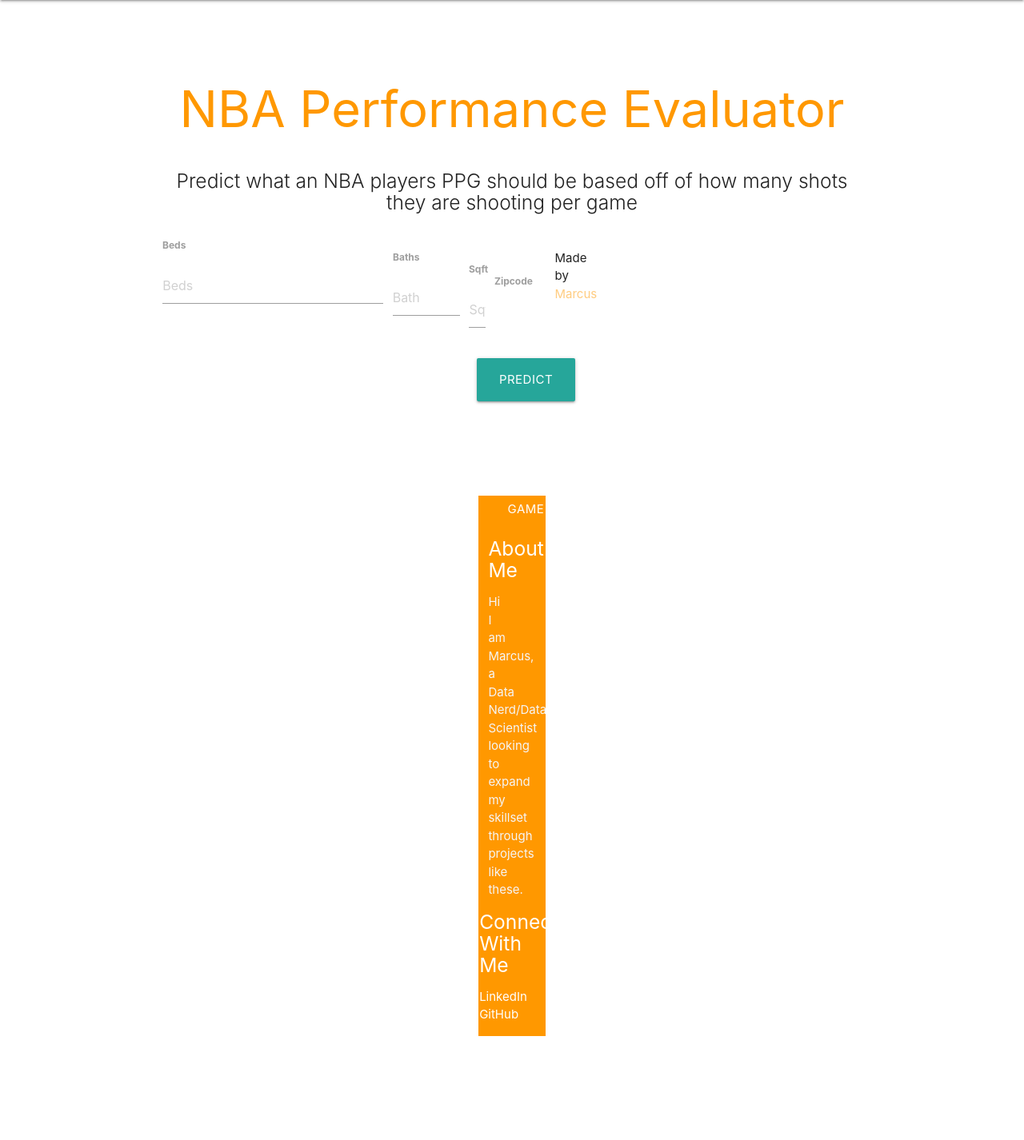
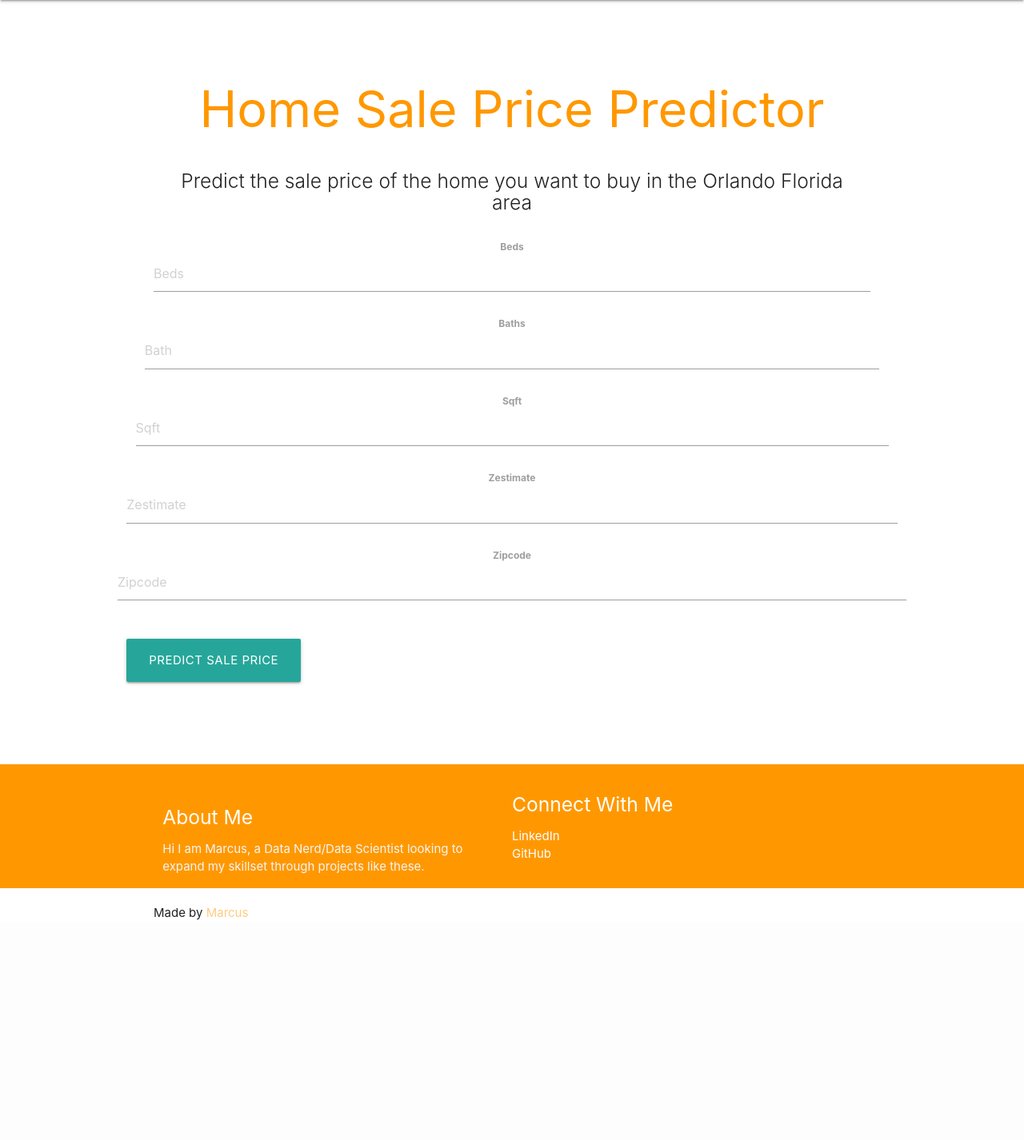
Before and after one commit to marcusdjr/housing_webapp, a Flask app: page / in a window 1280 px wide. Shown: the part 64-1490 px from the top of the page at 80% size. After the commit the page ends 1215 px from the top, so only its background shows below. Run offline with Flask 2, Linux system fonts and the light colour scheme; parts of the project's set-up code (start-up, migrations or seed data) failed here and were passed over; some libraries are stand-ins or nearby versions.

Commit message:
finished putting model on webpage

```diff
--- a/models/app.py
+++ b/app.py
@@ -32,9 +32,9 @@ def predict():
     features = [np.array(int_features)]  #Convert to the form [[a, b]] for input to the model
     prediction = model.predict(features)  # features Must be in the form [[a, b]]
 
-    output = round(prediction[0]) #, 2)
+    output = np.round(prediction[0]) #, 2)
 
-    return render_template('new.html', prediction_text='That home will be sold for {}'.format(output))
+    return render_template('new.html', prediction_text=' That home will be sold for ${}'.format(output[0]))
 
 
 #When the Python interpreter reads a source file, it first defines a few special variables.
--- a/templates/new.html
+++ b/templates/new.html
@@ -29,52 +29,68 @@
   <div class="section no-pad-bot" id="index-banner">
     <div class="container">
       <br><br>
-      <h1 class="header center orange-text">NBA Performance Evaluator</h1>
+      <h1 class="header center orange-text">Home Sale Price Predictor</h1>
       <div class="row center">
-        <h5 class="header col s12 light">Predict what an NBA players PPG should be based off of how many shots they are shooting per game
+        <h5 class="header col s12 light">Predict the sale price of the home you want to buy in the Orlando Florida area
         <br>
         </h5>
       </div>
 
-              <div class="row">
+      <style>
+        .center {
+            text-align: center;
+        }
+    </style>
+
+              <div class="row center">
     <form action="{{ url_for('predict')}}"method="post" class="col s12">
-      <div class="row">
-        <div class="input-field col s4">
+      <div class="row center">
+
             <label for="Beds"><b>Beds</b></label>
             <br>
           <input type="text" name="Beds" placeholder="Beds" required="required" type="text class="validate">
         </div>
-        <div class="input-field col s4">
 
-          <div class="row">
+
+        <div class="row center">
             <form action="{{ url_for('predict')}}"method="post" class="col s12">
-              <div class="row">
-                <div class="input-field col s4">
+              <div class="row center">
+
                     <label for="Baths"><b>Baths</b></label>
                     <br>
                   <input type="text" name="Baths" placeholder="Bath" required="required" type="text class="validate">
-                </div>
-                <div class="input-field col s4">
+          </div>
 
-                  <div class="row">
+
+                  <div class="row center">
                     <form action="{{ url_for('predict')}}"method="post" class="col s12">
-                      <div class="row">
-                        <div class="input-field col s4">
+                      <div class="row center">
+
                             <label for="Footage"><b>Sqft</b></label>
                             <br>
                           <input type="text" name="Footage" placeholder="Sqft" required="required" type="text class="validate">
                         </div>
-                        <div class="input-field col s4">
 
-                          <div class="row">
+
+                          <div class="row center">
                             <form action="{{ url_for('predict')}}"method="post" class="col s12">
-                              <div class="row">
-                                <div class="input-field col s4">
-                                    <label for="Zip"><b>Zipcode</b></label>
+                              <div class="row center">
+
+                                    <label for="Zip"><b>Zestimate</b></label>
                                     <br>
-                                  <input type="text" name="Zip" placeholder="Zipcode" required="required" type="text class="validate">
+                                  <input type="text" name="Zestimate" placeholder="Zestimate" required="required" type="text class="validate">
                                 </div>
-                                <div class="input-field col s4">
+
+
+                                  <div class="row center">
+                                    <form action="{{ url_for('predict')}}"method="post" class="col s12">
+                                      <div class="row center">
+
+                                            <label for="Zip"><b>Zipcode</b></label>
+                                            <br>
+                                          <input type="text" name="Zip" placeholder="Zipcode" required="required" type="text class="validate">
+                                        </div>
+
           <!--<label for="last_name"><b>Oxygen </b></label>
             <br>
           <input id="last_name" name="Oxygen" placeholder="Oxygen content in ppm"  type="text" class="validate">
@@ -92,7 +108,7 @@
 
       <div class="row center">
 
-          <button type="submit" class="btn btn-primary btn-block btn-large">Predict Points Per Game</button>
+          <button type="submit" class="btn btn-primary btn-block btn-large">Predict Sale Price</button>
       </div>
     </form>
       </div>
```
